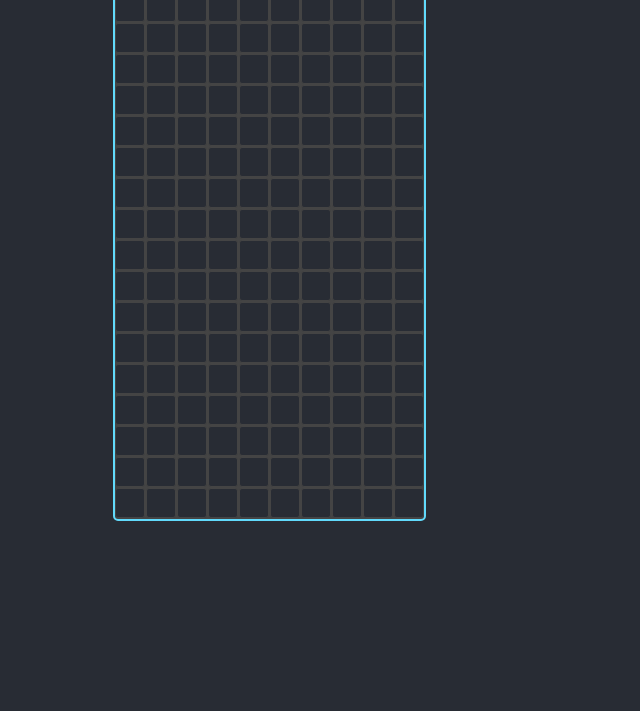
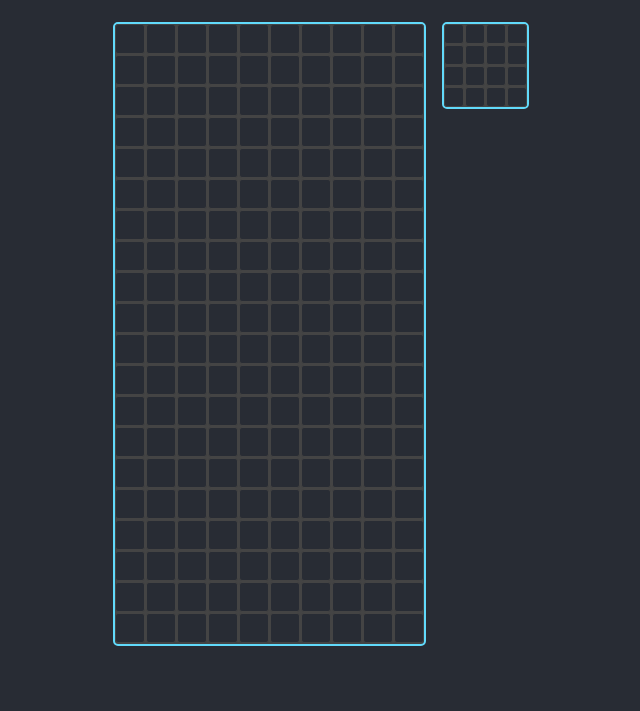
Before and after one commit to ColbyGatty/Tetris_Remake, a plain HTML site: page index.html in a window 1280 px wide. Shown: the part 277-988 px from the top of the page, without its empty margins (369-1009 px from the left). Before the commit the page ends 800 px from the top, so only its background shows below. Drawn offline with Linux system fonts and the light colour scheme.

Commit message:
Update style.css

```diff
--- a/style.css
+++ b/style.css
@@ -5,9 +5,7 @@
 }
 
 body {
-  margin: 0;
-  height: 100vh;
-  width: 100vw;
+  margin: 10%;
   background-color: #282c34;
   color: #61dafb;
   font-family: 'Arial', sans-serif;
```
